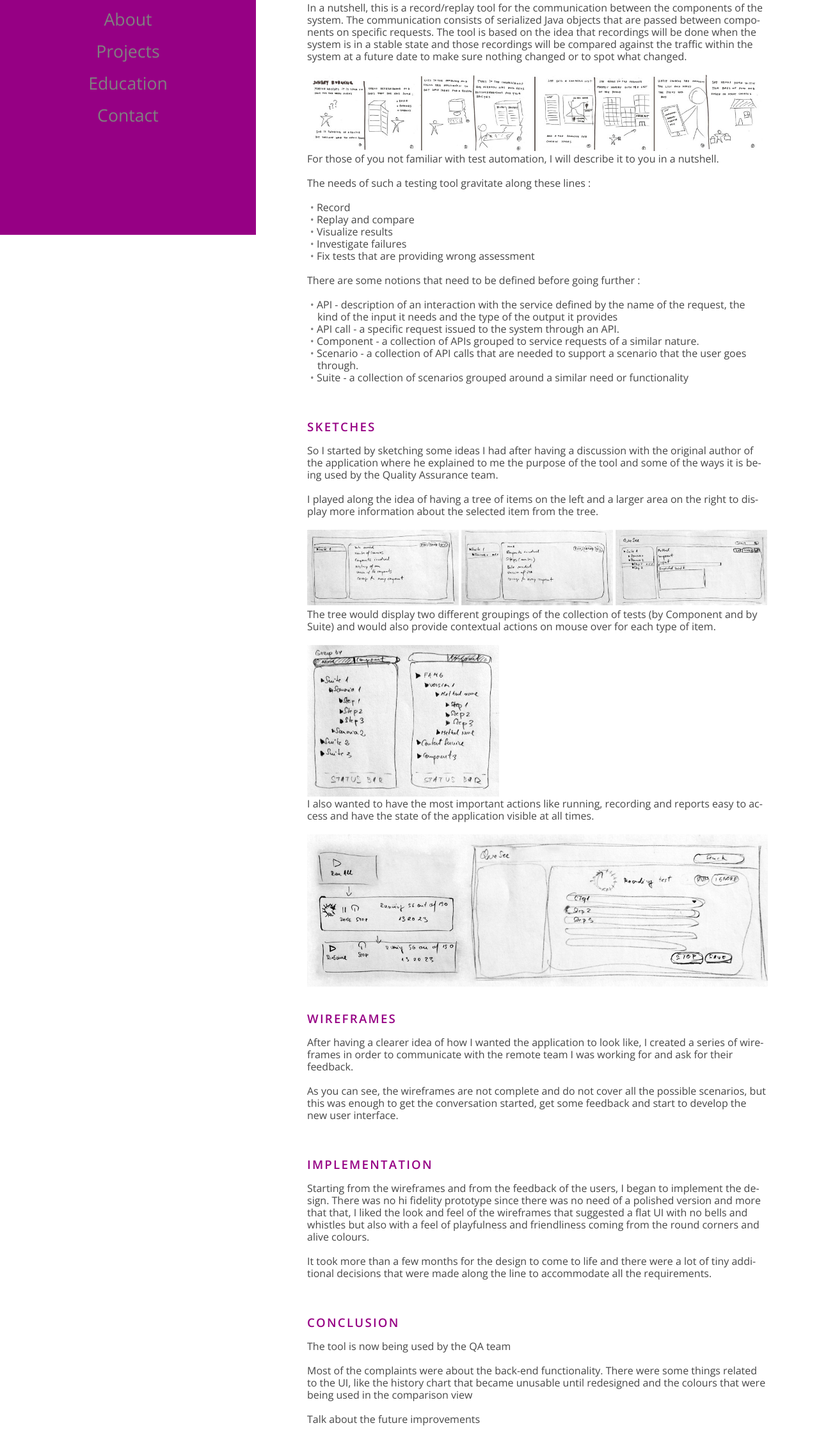
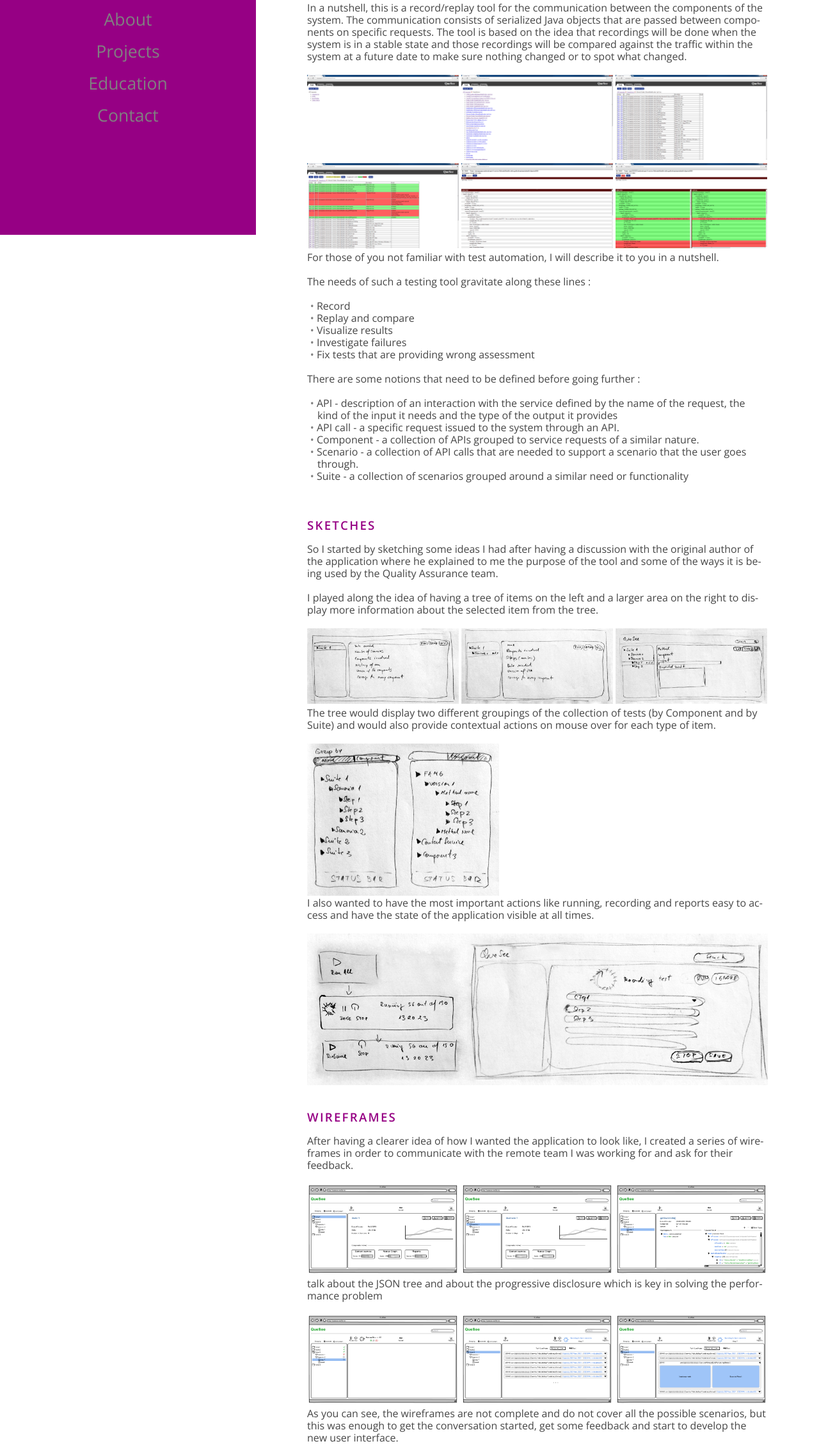
Before and after one commit to berdilaovidiu/portfolio, a plain HTML site: page quesee.html in a window 1280 px wide. Shown: the part 433-2693 px from the top of the page at 64% size. Drawn offline with nearby package versions, Linux system fonts and the light colour scheme; a web font is replaced by a local one.

Commit message:
removed branding from images and added before version of quesee to the article

```diff
--- a/quesee.html
+++ b/quesee.html
@@ -88,7 +88,12 @@
 
 				<p>In a nutshell, this is a record/replay tool for the communication between the components of the system. The communication consists of serialized Java objects that are passed between components on specific requests. The tool is based on the idea that recordings will be done when the system is in a stable state and those recordings will be compared against the traffic within the system at a future date to make sure nothing changed or to spot what changed.</p>
 
-				<a class="fancybox" rel="storyboards" title="Cooking a nice dinner" href="img/hci_project/hand drawn/cooking_storyboard_full_size.jpg"><img id="function_candidates_1" src="img/hci_project/hand drawn/cooking_storyboard_stripe.jpg" alt="" /></a>
+				<a class="fancybox" rel="before" title="Homepage" href="img/quesee/before/homepage.png"><img class="gallery3" id="before_1" src="img/quesee/before/homepage.png" alt="" /></a>
+				<a class="fancybox" rel="before" title="Scenarios" href="img/quesee/before/scenarios.png"><img class="gallery3" id="before_4" src="img/quesee/before/scenarios.png" alt="" /></a>
+				<a class="fancybox" rel="before" title="Scenario view" href="img/quesee/before/scenario-view.png"><img class="gallery3" id="before_3" src="img/quesee/before/scenario-view.png" alt="" /></a>
+				<a class="fancybox" rel="before" title="Scenario run" href="img/quesee/before/scenario-run.png"><img class="gallery3" id="before_2" src="img/quesee/before/scenario-run.png" alt="" /></a>
+				<a class="fancybox" rel="before" title="Test view" href="img/quesee/before/test-view.png"><img class="gallery3" id="before_5" src="img/quesee/before/test-view.png" alt="" /></a>
+				<a class="fancybox" rel="before" title="Test run" href="img/quesee/before/test-run.png"><img class="gallery3" id="before_6" src="img/quesee/before/test-run.png" alt="" /></a>
 
 				<p>For those of you not familiar with test automation, I will describe it to you in a nutshell.</p>
 
@@ -135,9 +140,15 @@
 				<p>After having a clearer idea of how I wanted the application to look like, I created a series of wireframes in order to communicate with the remote team I was working for and ask for their feedback.</p>
 
 				<!-- mention balsamiq -->
-				<!-- picture here -->
+                <a class="fancybox" rel="wireframes" title="Suite selection" href="img/quesee/after/wireframes/1.suite_view.png"><img class="gallery3" id="wireframes_1" src="img/quesee/after/wireframes/1.suite_view.png" alt="" /></a>
+                <a class="fancybox" rel="wireframes" title="Scenario selection" href="img/quesee/after/wireframes/2.scenario%20view.png"><img class="gallery3" id="wireframes_2" src="img/quesee/after/wireframes/2.scenario%20view.png" alt="" /></a>
+                <a class="fancybox" rel="wireframes" title="Test selection" href="img/quesee/after/wireframes/3.step_view.png"><img class="gallery3" id="wireframes_3" src="img/quesee/after/wireframes/3.step_view.png" alt="" /></a>
 
-				<!-- talk about the JSON tree and about the progressive disclosure which is key in solving the performance problem -->
+				<p>talk about the JSON tree and about the progressive disclosure which is key in solving the performance problem </p>
+
+                <a class="fancybox" rel="wireframes" title="Run all tests" href="img/quesee/after/wireframes/4.run_all_view.png"><img class="gallery3" id="wireframes_4" src="img/quesee/after/wireframes/4.run_all_view.png" alt="" /></a>
+                <a class="fancybox" rel="wireframes" title="Record tests" href="img/quesee/after/wireframes/5.record_colapsed_view.png"><img class="gallery3" id="wireframes_5" src="img/quesee/after/wireframes/5.record_colapsed_view.png" alt="" /></a>
+                <a class="fancybox" rel="wireframes" title="Recorded test expanded" href="img/quesee/after/wireframes/6.record_expanded_view.png"><img class="gallery3" id="wireframes_6" src="img/quesee/after/wireframes/6.record_expanded_view.png" alt="" /></a>
 
 				<p>As you can see, the wireframes are not complete and do not cover all the possible scenarios, but this was enough to get the conversation started, get some feedback and start to develop the new user interface.</p>
 
@@ -147,7 +158,7 @@
 
 		        <p>It took more than a few months for the design to come to life and there were a lot of tiny additional decisions that were made along the line to accommodate all the requirements.</p>
 
-				<!-- picture here -->
+				<a class="fancybox" rel="implementation" title="Run all tests" href="img/quesee/after/implementation/5.running_tests.png"><img class="gallery3" id="impementation_1" src="img/quesee/after/implementation/5.running_tests.png" alt="" /></a>
 
 				<!-- talk about the comparison view -->
 
```
Also changed, not shown: img/quesee/after/implementation/1.suite_view.PNG, img/quesee/after/implementation/2.scenario_view.PNG, img/quesee/after/implementation/3.test_step_view.PNG, img/quesee/after/implementation/4.test_step_editing.PNG, img/quesee/after/implementation/5.running_tests.png, img/quesee/after/implementation/6.exploring_test_failure.png, img/quesee/after/implementation/7.recording_sceanrio.PNG, img/quesee/after/implementation/8.reports_view.PNG, img/quesee/after/implementation/9.reports_expanded.PNG.
